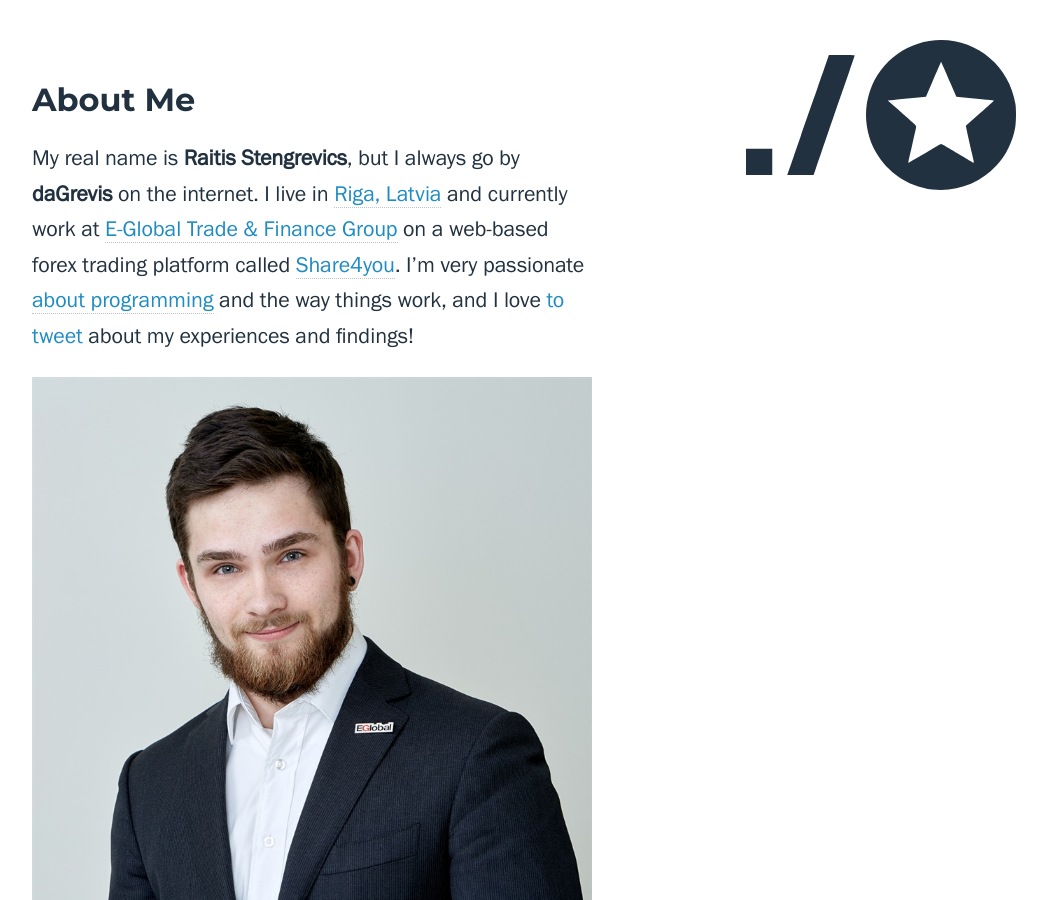
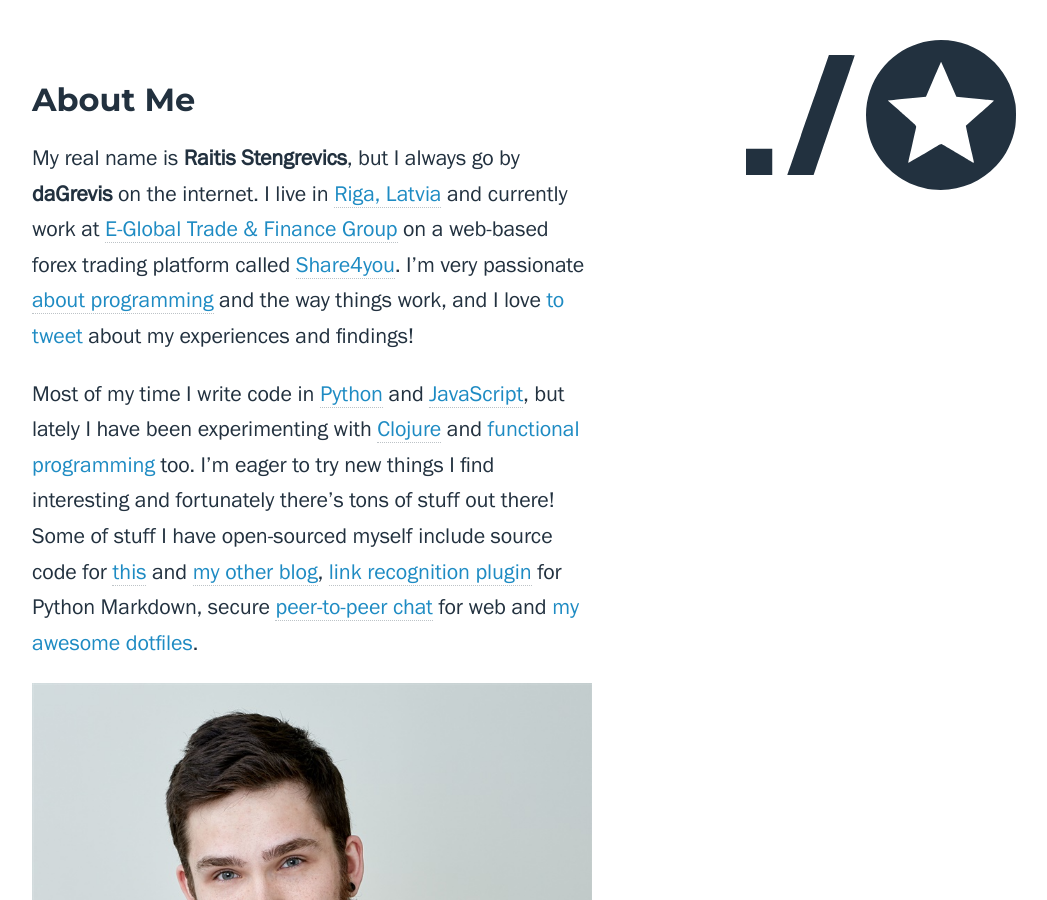
Before and after one commit to daGrevis/daGrev.is, a Jekyll site: the page built from about-me/index.html, in a window 1280 px wide and 900 px high. Shown: the whole window, without its empty margins (224-1271 px from the left). Built offline with Jekyll 4.4.1, drawn with Linux system fonts in a browser that asks for light colours; nearby versions of some CDN libraries.

Commit message:
Add another paragraph in About Me

```diff
--- a/about-me/index.html
+++ b/about-me/index.html
@@ -11,6 +11,25 @@ called [Share4you](https://share4you.com/). I'm very passionate [about
 programming](https://github.com/dagrevis) and the way things work, and I love
 [to tweet](https://twitter.com/dagrevis) about my experiences and findings!
 
+Most of my time I write code in [Python][python] and [JavaScript][javascript],
+but lately I have been experimenting with [Clojure](clojure) and [functional
+programming][fp] too. I'm eager to try new things I find interesting and
+fortunately there's tons of stuff out there! Some of stuff I have open-sourced
+myself include source code for [this][dagrev.is] and [my other
+blog][dagrevis.lv], [link recognition plugin][mdx-linkify] for Python Markdown,
+secure [peer-to-peer chat][hendrix-chat] for web and [my awesome
+dotfiles][dotfiles].
+
 ![Raitis Stengrevics](/static/assets/raitis-stengrevics.jpg "Raitis Stengrevics")
 (to be honest, I don't really wear suits and my beard isn't that wild most of
 the time)
+
+[python]: https://www.python.org/
+[javascript]: https://developer.mozilla.org/en-US/docs/Web/JavaScript/About_JavaScript
+[clojure]: http://clojure.org/
+[fp]: https://en.wikipedia.org/wiki/Functional_programming
+[dagrevis.lv]: http://dagrevis.lv/ "daGrevis.lv"
+[dagrev.is]: http://dagrev.is/ "daGrev.is Blog"
+[mdx-linkify]: https://github.com/daGrevis/mdx_linkify "Link recognition for Python Markdown"
+[hendrix-chat]: https://github.com/daGrevis/Hendrix "Peer-to-peer (p2p) chat"
+[dotfiles]: https://github.com/daGrevis/Dotfiles "Dotfiles for my Arch Linux workstation(s)"
```
